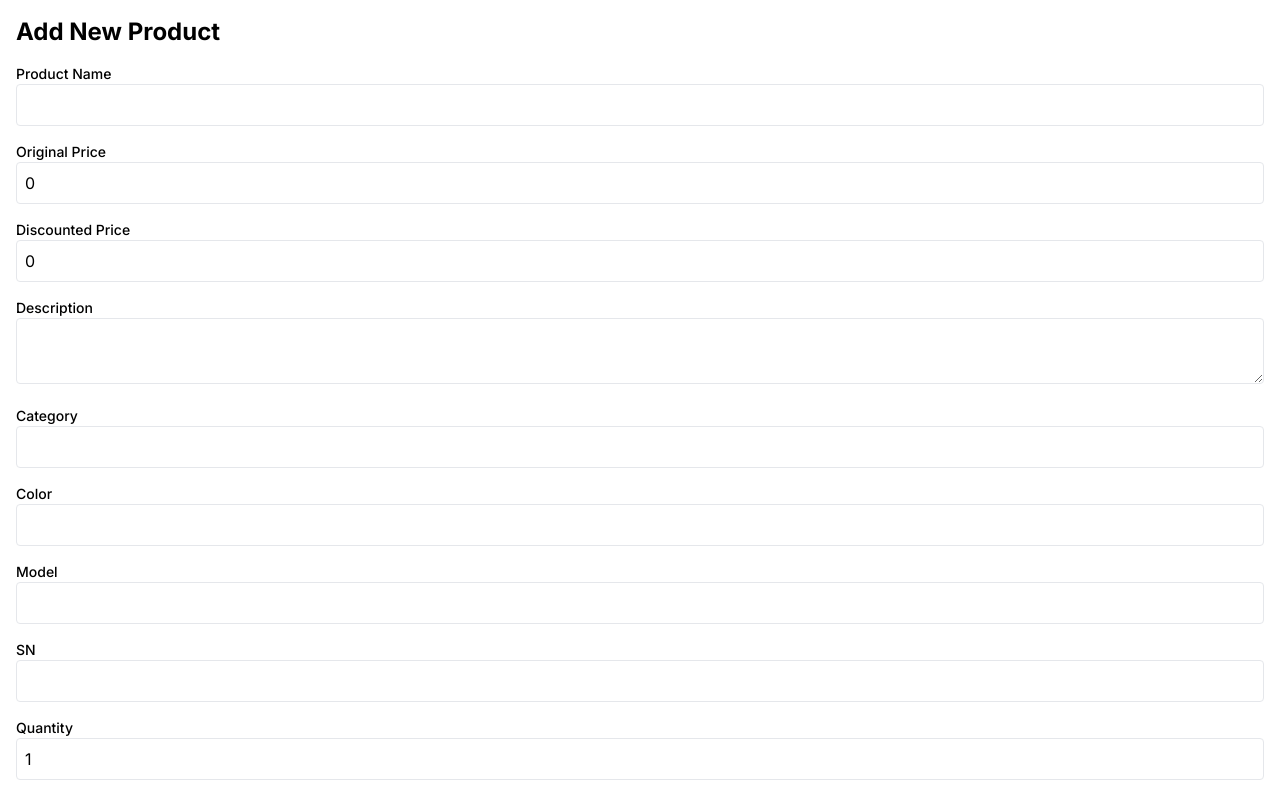
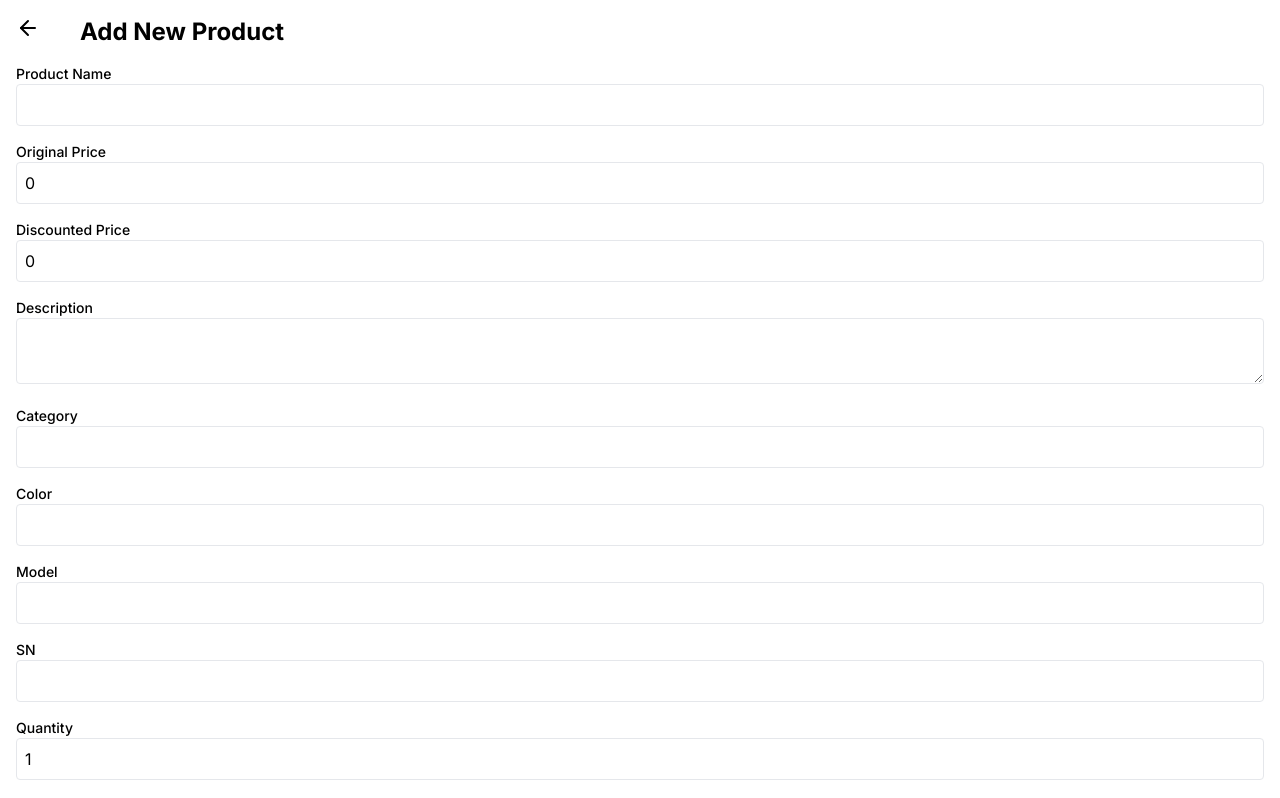
Before and after one commit to Moyo-Made/TimbuCloud, a Next.js app in the folder timbu-cloud-shop/: page /product/new in a window 1280 px wide. Shown: the top 798 px of the page. Built offline with nearby package versions, Linux system fonts and the light colour scheme.

Commit message:
added an arrow icon that navigates to the home route

```diff
--- a/timbu-cloud-shop/components/ProductForm.tsx
+++ b/timbu-cloud-shop/components/ProductForm.tsx
@@ -3,6 +3,8 @@ import { useRouter } from "next/navigation";
 import Image from "next/image";
 import { Product } from "../types/Product";
 import { getProducts, saveProducts } from "../utils/storage";
+import Link from "next/link";
+import { ArrowLeft } from "lucide-react";
 
 type ImageData = {
 	src: string;
@@ -102,7 +104,16 @@ const ProductForm: React.FC = () => {
 
 	return (
 		<form onSubmit={handleSubmit} className="container mx-auto p-4">
-			<h1 className="text-2xl font-bold mb-4">Add New Product</h1>
+			<div className="flex gap-10">
+				<div>
+					<Link href="/">
+						<ArrowLeft size={24} />
+					</Link>
+				</div>
+				<div>
+					<h1 className="text-2xl font-bold mb-4">Add New Product</h1>
+				</div>
+			</div>
 
 			{/* Product Name */}
 			<div className="mb-4">
```
